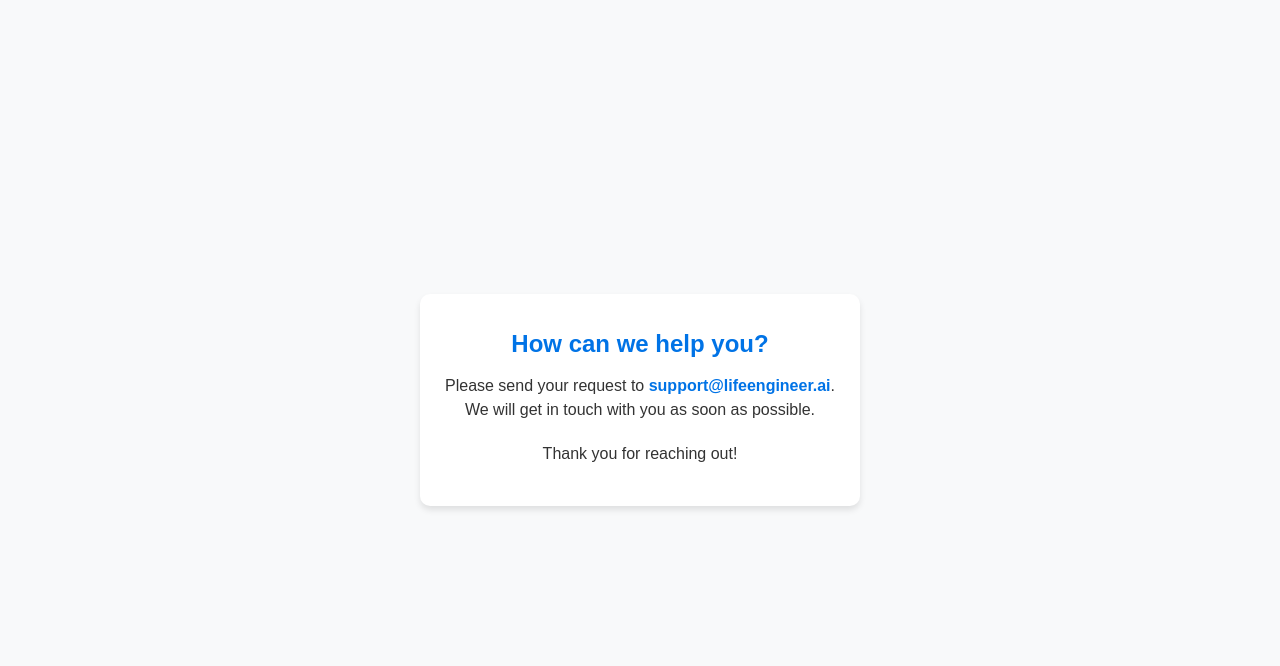
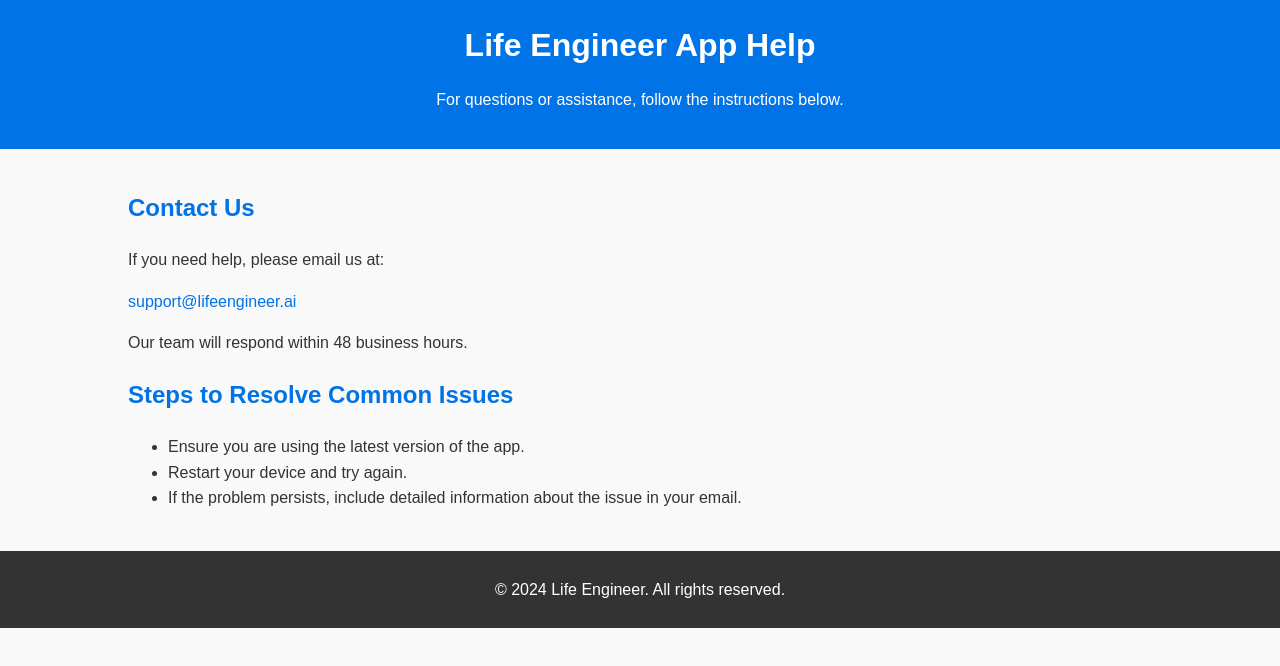
Before and after one commit to LifeEngineer-devs/tmp-support-page, a plain HTML site: page index.html in a window 1280 px wide. Drawn offline with Linux system fonts and the light colour scheme.

Commit message:
Update index.html

```diff
--- a/index.html
+++ b/index.html
@@ -3,56 +3,72 @@
 <head>
   <meta charset="UTF-8">
   <meta name="viewport" content="width=device-width, initial-scale=1.0">
-  <title>Support Page</title>
+  <title>Life Engineer App Help</title>
   <style>
     body {
-      font-family: 'Arial', sans-serif;
+      font-family: Arial, sans-serif;
+      background-color: #f9f9f9;
+      color: #333;
+      line-height: 1.6;
       margin: 0;
       padding: 0;
-      background-color: #f8f9fa;
-      display: flex;
-      align-items: center;
-      justify-content: center;
-      height: 100vh;
-      color: #333;
     }
-    .container {
+    header {
+      background-color: #0073e6;
+      color: #fff;
+      padding: 20px 10%;
       text-align: center;
-      background: #ffffff;
-      padding: 20px;
-      border-radius: 10px;
-      box-shadow: 0px 4px 6px rgba(0, 0, 0, 0.1);
-      width: 90%;
-      max-width: 400px;
     }
-    h1 {
+    header h1 {
+      margin: 0;
+    }
+    main {
+      padding: 20px 10%;
+    }
+    section {
+      margin-bottom: 20px;
+    }
+    h2 {
       color: #0073e6;
-      font-size: 24px;
-      margin-bottom: 15px;
-    }
-    p {
-      font-size: 16px;
-      margin-bottom: 20px;
-      line-height: 1.5;
     }
     a {
       color: #0073e6;
       text-decoration: none;
-      font-weight: bold;
     }
     a:hover {
       text-decoration: underline;
     }
+    footer {
+      text-align: center;
+      background-color: #333;
+      color: #fff;
+      padding: 10px 0;
+    }
   </style>
 </head>
 <body>
-  <div class="container">
-    <h1>How can we help you?</h1>
-    <p>
-      Please send your request to <a href="mailto:support@lifeengineer.ai">support@lifeengineer.ai</a>.
-      We will get in touch with you as soon as possible.
-    </p>
-    <p>Thank you for reaching out!</p>
-  </div>
+  <header>
+    <h1>Life Engineer App Help</h1>
+    <p>For questions or assistance, follow the instructions below.</p>
+  </header>
+  <main>
+    <section>
+      <h2>Contact Us</h2>
+      <p>If you need help, please email us at:</p>
+      <p><a href="mailto:support@lifeengineer.ai">support@lifeengineer.ai</a></p>
+      <p>Our team will respond within 48 business hours.</p>
+    </section>
+    <section>
+      <h2>Steps to Resolve Common Issues</h2>
+      <ul>
+        <li>Ensure you are using the latest version of the app.</li>
+        <li>Restart your device and try again.</li>
+        <li>If the problem persists, include detailed information about the issue in your email.</li>
+      </ul>
+    </section>
+  </main>
+  <footer>
+    <p>&copy; 2024 Life Engineer. All rights reserved.</p>
+  </footer>
 </body>
 </html>
```
